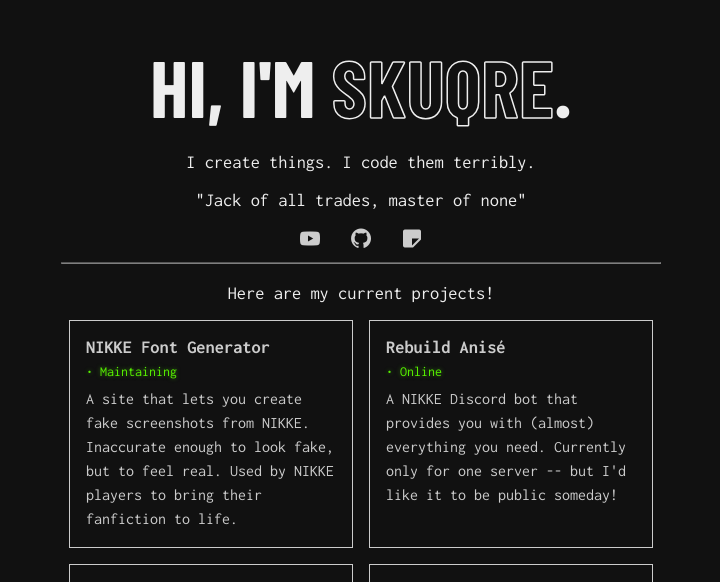
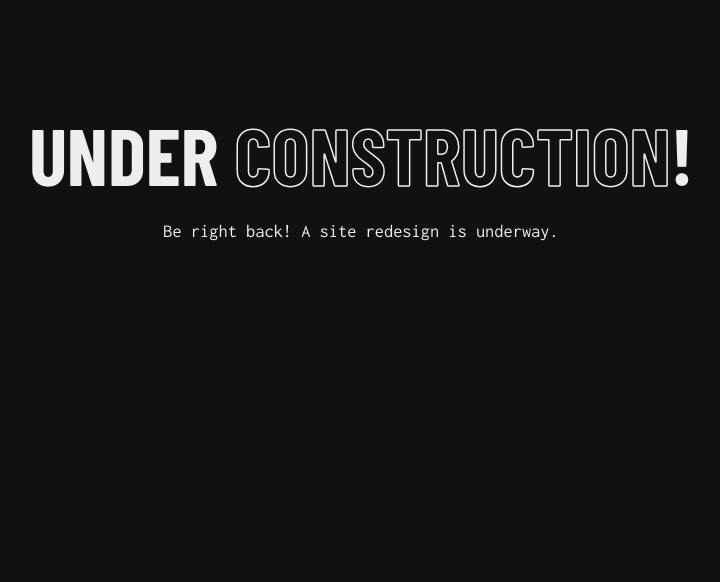
Before and after one commit to skuqre/skuqre.github.io, an Astro site: page / in a window 1280 px wide. Shown: the part 218-800 px from the top of the page, without its empty margins (279-999 px from the left). Built offline with nearby package versions, Linux system fonts and the light colour scheme; Astro itself is replaced by a stand-in of ours.

Commit message:
underway

```diff
--- a/src/pages/index.astro
+++ b/src/pages/index.astro
@@ -16,45 +16,10 @@ import '../styles/style.css';
 		<meta name="description" content="A guy who does his best. It's just about his worst as well.">
 	</head>
 	<body>
-		<div class="main" style="margin-top: 256px; margin-bottom: 256px; align-items: flex-start;">
+		<div class="main">
 			<div class="wrapper">
-				<h1>HI, I'M <span class="empty">SKUQRE</span>.</h1>
-				<p>I create things. I code them terribly.</p>
-				<p>"Jack of all trades, master of none"</p>
-				<div class="mediatray" style="width: 30%;">
-					<a title="YouTube" href="https://www.youtube.com/@skuqre" target="_blank"><i class='bx bxl-youtube' ></i></a>
-					<a title="GitHub" href="https://github.com/skuqre" target="_blank"><i class='bx bxl-github'></i></a>
-					<a title="Blog" href="/blog"><i class='bx bxs-note'></i></a>
-				</div>
-				<hr>
-				<p>Here are my current projects!</p>
-				<div class="mediatray projtray" style="max-width: 600px;">
-					<a href="https://skuqre.github.io/nikke-font-generator/" target="_blank" class="projlink">
-						<span>NIKKE Font Generator</span>
-						<span class="status active">Maintaining</span>
-						<span class="projdesc">A site that lets you create fake screenshots from NIKKE. Inaccurate enough to look fake, but to feel real. Used by NIKKE players to bring their fanfiction to life.</span>
-					</a>
-					<a href="https://skuqre.github.io/rb-anise/" target="_blank" class="projlink">
-						<span>Rebuild Anisé</span>
-						<span class="status active">Online</span>
-						<span class="projdesc">A NIKKE Discord bot that provides you with (almost) everything you need. Currently only for one server -- but I'd like it to be public someday!</span>
-					</a>
-					<a href="https://github.com/skuqre/ultimate" target="_blank" class="projlink">
-						<span>Ultimate Scenario Creator</span>
-						<span class="status indev">In development</span>
-						<span class="projdesc">The successor to NIKKE Font Generator -- "Ultimate", is in heavy development. <i>"How accurate is too accurate?"</i></span>
-					</a>
-					<a href="https://skuqre.github.io/anisa/" target="_blank" class="projlink">
-						<span>Anisa</span>
-						<span class="status paused">Still online, but no major updates</span>
-						<span class="projdesc">A NIKKE information aggregator that (kinda) sucks. No more major updates, as I treat it now as a site for some data coming from me!</span>
-					</a>
-					<a href="https://github.com/skuqre/anise/" target="_blank" class="projlink">
-						<span>Anisé</span>
-						<span class="status inactive">Archived!</span>
-						<span class="projdesc">A "multipurpose" Discord Bot made in disnake. Discontinued and now superseded by Rebuild Anisé.</span>
-					</a>
-				</div>
+				<h1>UNDER <span class="empty">CONSTRUCTION</span>!</h1>
+				<p>Be right back! A site redesign is underway.</p>
 			</div>
 		</div>
 	</body>
```
